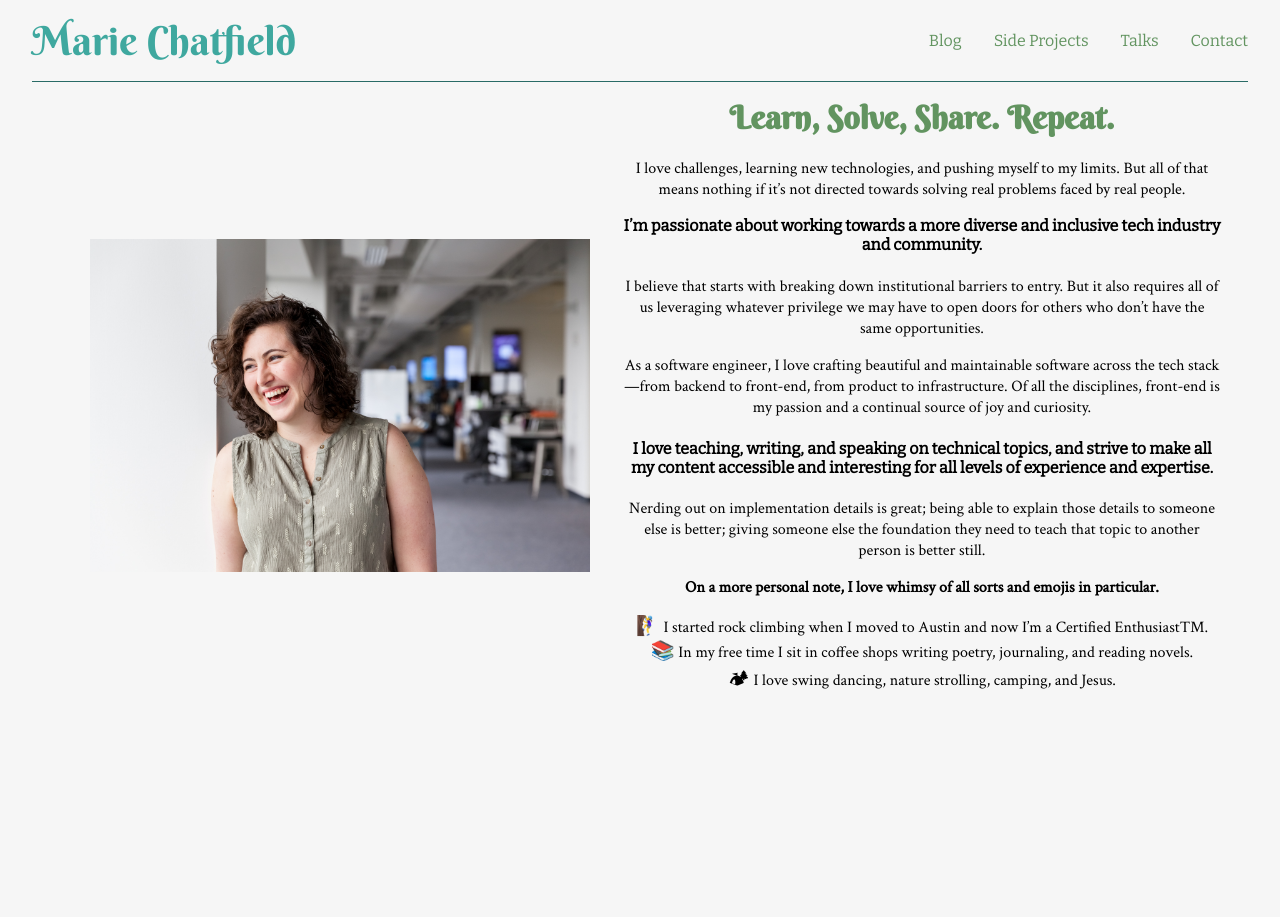
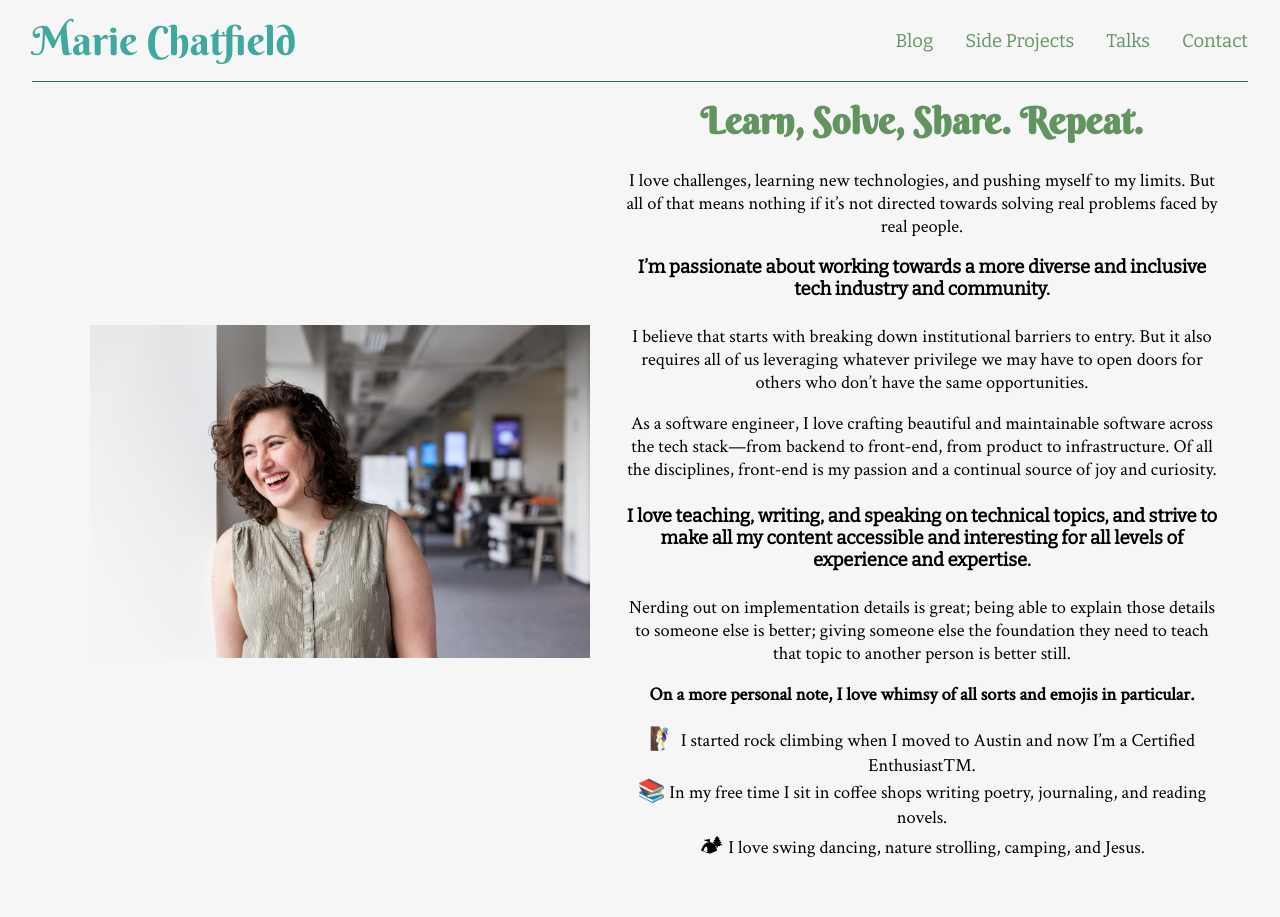
Before and after one commit to mchat/mchat.github.io, a Jekyll site: the page built from index.md, in a window 1280 px wide. Built offline with Jekyll 4.4.1, drawn with Linux system fonts in a browser that asks for light colours; nearby versions of some CDN libraries.

Commit message:
Bump up font size a bit for friendly reading

```diff
--- a/public/resources/styles/custom.css
+++ b/public/resources/styles/custom.css
@@ -28,6 +28,7 @@ body {
   margin: 0;
 
   font-family: var(--font-body), serif;
+  font-size: 1.15em;
   background-color: var(--color-background--light);
 }
 
```
